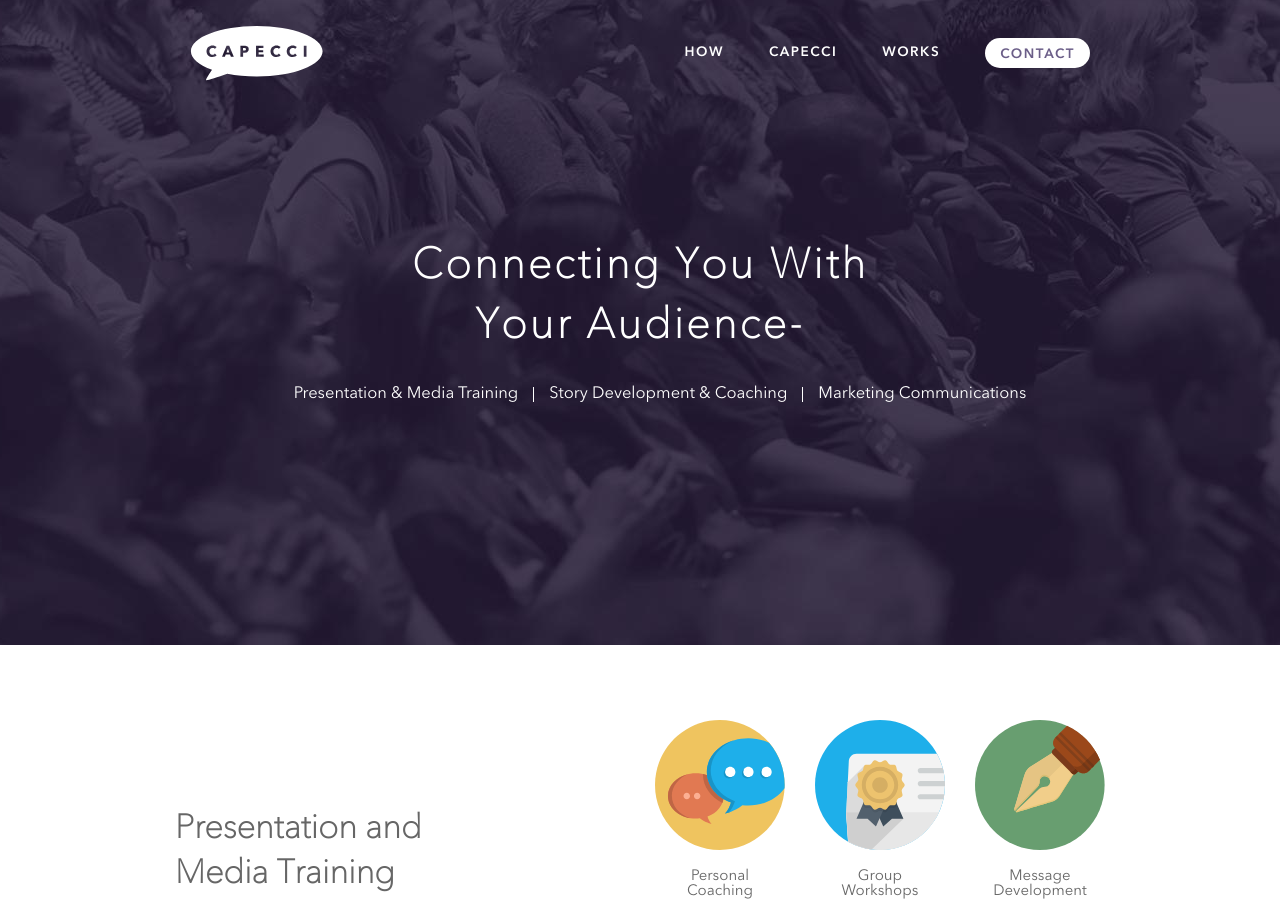
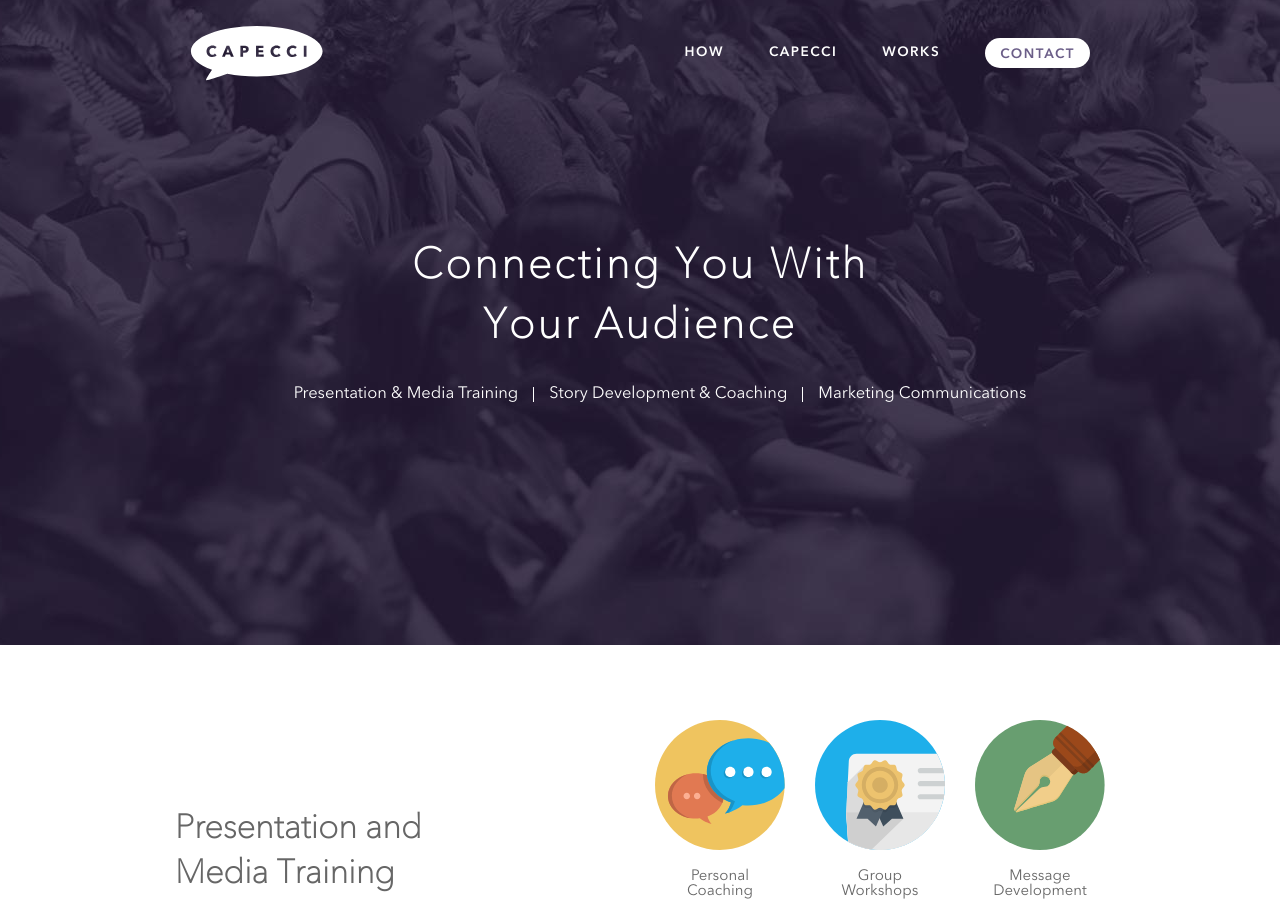
Before and after one commit to tbenbow/capecci, a Jekyll site: the page index.html, which Jekyll copies as it is, in a window 1280 px wide and 900 px high. Built offline with Jekyll 4.4.1, drawn with Linux system fonts in a browser that asks for light colours.

Commit message:
testing build process through git

```diff
--- a/index.html
+++ b/index.html
@@ -27,7 +27,7 @@
 	<section id="hero">
 		<img class="hero-image" src="./img/audience.jpg" />
 		<div class="content">
-			<h1 class="editable">Connecting You With<br />Your Audience-</h1>
+			<h1 class="editable">Connecting You With<br />Your Audience</h1>
 			<ul>
                 <li class="editable">Presentation &amp; Media Training</li>
                 <li class="editable">Story Development &amp; Coaching</li>
```
